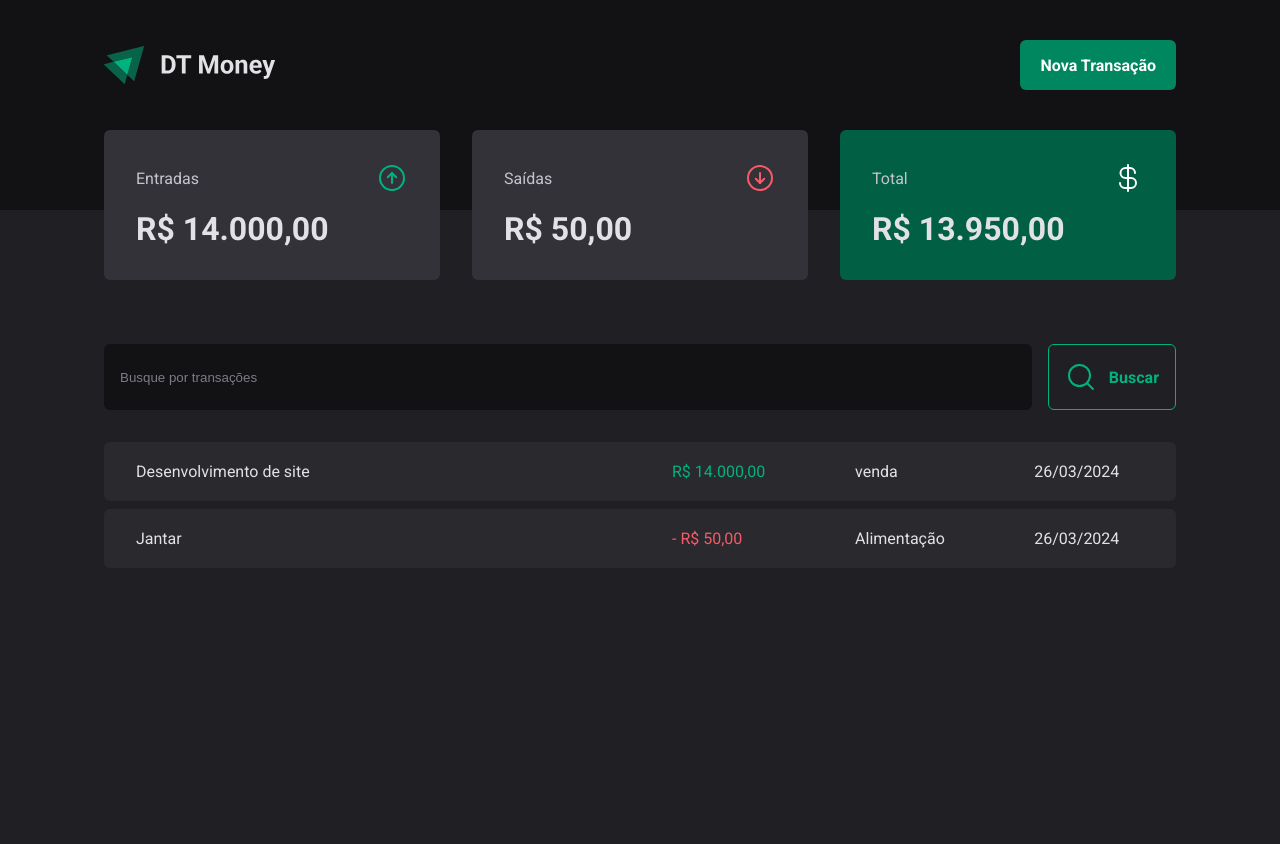
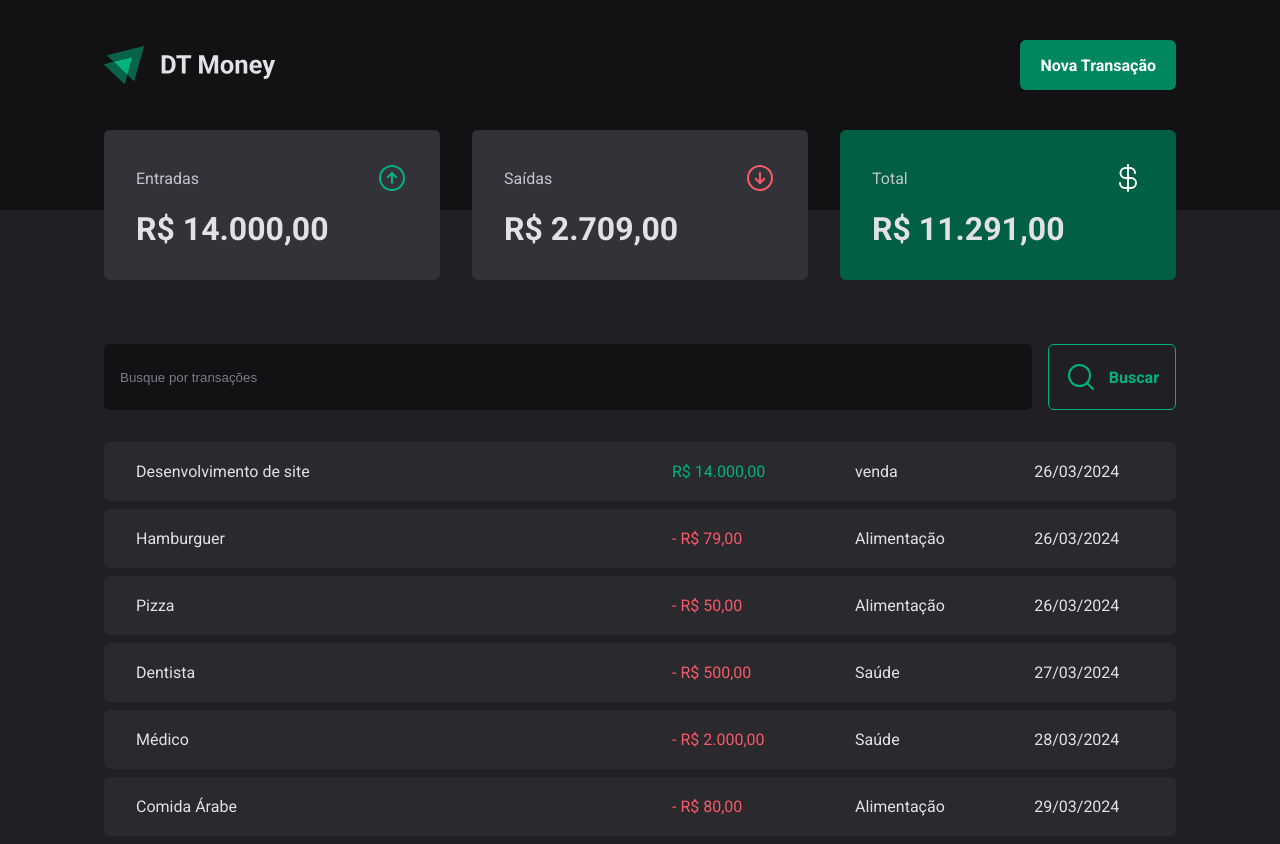
Before and after one commit to Raulbarbosa/dt-money, a React (Vite) app: page / in a window 1280 px wide. Before the commit the page ends 800 px from the top, so only its background shows below. Built offline with nearby package versions, Linux system fonts and the light colour scheme; data requests are answered from the project's data file.

Commit message:
feat: change native javascript fetch to axios

```diff
--- a/server.json
+++ b/server.json
@@ -5,16 +5,48 @@
       "description": "Desenvolvimento de site",
       "type": "income",
       "category": "venda",
-      "price": "14000",
+      "price": 14000,
       "createdAt": "2024-03-26T13:54:45.530Z"
     },
     {
       "id": 2,
-      "description": "Jantar",
+      "description": "Hamburguer",
       "type": "outcome",
       "category": "Alimentação",
-      "price": "50",
-      "createdAt": "2024-03-26T13:54:45.530Z"
+      "price": 79,
+      "createdAt": "2024-03-26T17:54:45.530Z"
+    },
+    {
+      "id": 3,
+      "description": "Pizza",
+      "type": "outcome",
+      "category": "Alimentação",
+      "price": 50,
+      "createdAt": "2024-03-26T12:54:45.530Z"
+    },
+    {
+      "id": 4,
+      "description": "Dentista",
+      "type": "outcome",
+      "category": "Saúde",
+      "price": 500,
+      "createdAt": "2024-03-27T12:20:45.530Z"
+    },
+    {
+      "id": 5,
+      "description": "Médico",
+      "type": "outcome",
+      "category": "Saúde",
+      "price": 2000,
+      "createdAt": "2024-03-28T10:44:45.530Z"
+    },
+    {
+      "id": 6,
+      "description": "Comida Árabe",
+      "type": "outcome",
+      "category": "Alimentação",
+      "price": 80,
+      "createdAt": "2024-03-29T15:33:45.530Z"
     }
   ]
 }
--- a/src/components/NewTransactionModal/index.tsx
+++ b/src/components/NewTransactionModal/index.tsx
@@ -1,8 +1,39 @@
 import * as Dialog from "@radix-ui/react-dialog";
 import { CloseButton, Content, Overlay, TransactionType, TransactionTypeButton } from "./styles";
 import { ArrowCircleDown, ArrowCircleUp, X } from "phosphor-react";
+import * as z from 'zod';
+import { Controller, useForm } from "react-hook-form";
+import { zodResolver } from "@hookform/resolvers/zod";
+
+const newTransactionFormSchema = z.object({
+  description: z.string(),
+  price: z.number(),
+  category: z.string(),
+  type: z.enum(['income', 'outcome'])
+})
+
+type NewTransactionFormInputs = z.infer<typeof newTransactionFormSchema>
 
 export function NewTransactionModal() {
+  const {
+    control,
+    register,
+    handleSubmit,
+    formState: {
+      isSubmitting
+    }
+  } = useForm<NewTransactionFormInputs>({
+    resolver: zodResolver(newTransactionFormSchema),
+    defaultValues: {
+      type: 'income'
+    }
+  })
+
+  async function handleCreateNewTransaction(data: NewTransactionFormInputs) {
+    await new Promise(resolve => setTimeout(resolve, 2000));
+    console.log(data);
+  }
+
   return (
     <Dialog.Portal>
       <Overlay />
@@ -12,12 +43,37 @@ export function NewTransactionModal() {
           <X size={24} />
         </CloseButton>
 
-        <form action="">
-          <input type="text" placeholder="Descrição" required />
-          <input type="number" placeholder="Preço" required />
-          <input type="text" placeholder="Categoria" required />
+        <form onSubmit={handleSubmit(handleCreateNewTransaction)}>
+          <input
+            type="text"
+            placeholder="Descrição"
+            required
+            {...register('description')}
+          />
+          <input
+            type="number"
+            placeholder="Preço"
+            required
+            {...register('price', { valueAsNumber: true })}
+          />
+          <input
+            type="text"
+            placeholder="Categoria"
+            required
+            {...register('category')}
+          />
 
-          <TransactionType>
+          <Controller
+            control={control}
+            name={"type"}
+            render={({ field }) => {
+              console.log(field.value);
+
+              return (
+                <TransactionType
+                  onValueChange={field.onChange}
+                  value={field.value}
+                >
                   <TransactionTypeButton variant={"income"} value="income">
                     <ArrowCircleUp size={24} />
                     Entrada
@@ -27,8 +83,13 @@ export function NewTransactionModal() {
                     Saída
                   </TransactionTypeButton>
                 </TransactionType>
+              )
+            }}
+          />
 
-          <button type="submit">Cadastrar</button>
+          <button type="submit" disabled={isSubmitting}>
+            Cadastrar
+          </button>
         </form>
 
       </Content>
--- a/src/components/NewTransactionModal/styles.ts
+++ b/src/components/NewTransactionModal/styles.ts
@@ -51,7 +51,12 @@ export const Content = styled(Dialog.Content)`
       margin-top: 1.5rem;
       cursor: pointer;
 
-      &:hover {
+      &:disabled {
+        opacity: 0.6;
+        cursor: not-allowed;
+      }
+
+      &:not(:disabled):hover {
         background: ${props => props.theme["green-700"]};
         transition: background-color 0.2s;
       }
--- a/src/contexts/TransactionsContext.tsx
+++ b/src/contexts/TransactionsContext.tsx
@@ -1,4 +1,5 @@
 import { ReactNode, createContext, useEffect, useState } from "react";
+import { api } from "../lib/axios";
 
 interface Transaction {
   id: number;
@@ -11,6 +12,7 @@ interface Transaction {
 
 interface TransactionContextType {
   transactions: Transaction[];
+  fetchTransactions: (query?: string) => Promise<void>;
 }
 
 interface TransactionsProviderProps {
@@ -23,20 +25,26 @@ export function TransactionsProvider({ children }: TransactionsProviderProps) {
 
   const [transactions, setTransactions] = useState<Transaction[]>([]);
 
-  async function loadTransactions() {
-    const response = await fetch('http://localhost:3333/transactions')
-    const data = await response.json()
+  async function fetchTransactions(query?: string) {
+    const response = await api.get('transactions', {
+      params: {
+        q: query
+      }
+    })
 
-    setTransactions(data);
-
+    setTransactions(response.data);
   }
 
   useEffect(() => {
-    loadTransactions()
+    fetchTransactions()
   }, []);
 
   return (
-    <TransactionsContext.Provider value={{ transactions }}>
+    <TransactionsContext.Provider
+      value={{
+        transactions,
+        fetchTransactions
+      }}>
       {children}
     </TransactionsContext.Provider>
   )
--- /dev/null
+++ b/src/lib/axios.ts
@@ -0,0 +1,5 @@
+import axios from "axios";
+
+export const api = axios.create({
+  baseURL: 'http://localhost:3333'
+})
--- a/src/pages/transactions/components/SearchForm/index.tsx
+++ b/src/pages/transactions/components/SearchForm/index.tsx
@@ -1,11 +1,42 @@
 import { MagnifyingGlass } from "phosphor-react";
 import { SearchFormContainer } from "./styles";
+import { useForm } from "react-hook-form";
+import * as z from 'zod';
+import { zodResolver } from "@hookform/resolvers/zod";
+import { useContext } from "react";
+import { TransactionsContext } from "../../../../contexts/TransactionsContext";
+
+const searchFormSchema = z.object({
+  query: z.string()
+})
+
+type SearchFormInputs = z.infer<typeof searchFormSchema>
 
 export function SearchForm() {
+  const { fetchTransactions } = useContext(TransactionsContext);
+
+  const {
+    register,
+    handleSubmit,
+    formState: {
+      isSubmitting
+    }
+  } = useForm<SearchFormInputs>({
+    resolver: zodResolver(searchFormSchema)
+  });
+
+  async function handleSearchTransaction(data: SearchFormInputs) {
+    await fetchTransactions(data.query)
+  }
+
   return (
-    <SearchFormContainer>
-      <input type="text" placeholder="Busque por transações" />
-      <button type="submit">
+    <SearchFormContainer onSubmit={handleSubmit(handleSearchTransaction)}>
+      <input
+        type="text"
+        placeholder="Busque por transações"
+        {...register('query')}
+      />
+      <button type="submit" disabled={isSubmitting}>
         <MagnifyingGlass size={32} />
         Buscar</button>
     </SearchFormContainer>
--- a/src/pages/transactions/components/SearchForm/styles.ts
+++ b/src/pages/transactions/components/SearchForm/styles.ts
@@ -29,9 +29,14 @@ export const SearchFormContainer = styled.form`
     color: ${props => props.theme['green-300']};
     font-weight: bold;
     border-radius: 6px;
+    cursor: pointer;
 
-    &:hover {
-      cursor: pointer;
+    &:disabled {
+      opacity: 0.6;
+      cursor: not-allowed;
+    }
+
+    &:not(:disabled):hover {
       background: ${props => props.theme['green-500']};
       border-color: ${props => props.theme['green-500']};
       color: ${props => props.theme['white']};
```
Also changed, not shown: package.json (+6 -2 lines), 1 other file (tests, documents, lock files or other folders). Lines whose indentation alone changed are shown as unchanged.
